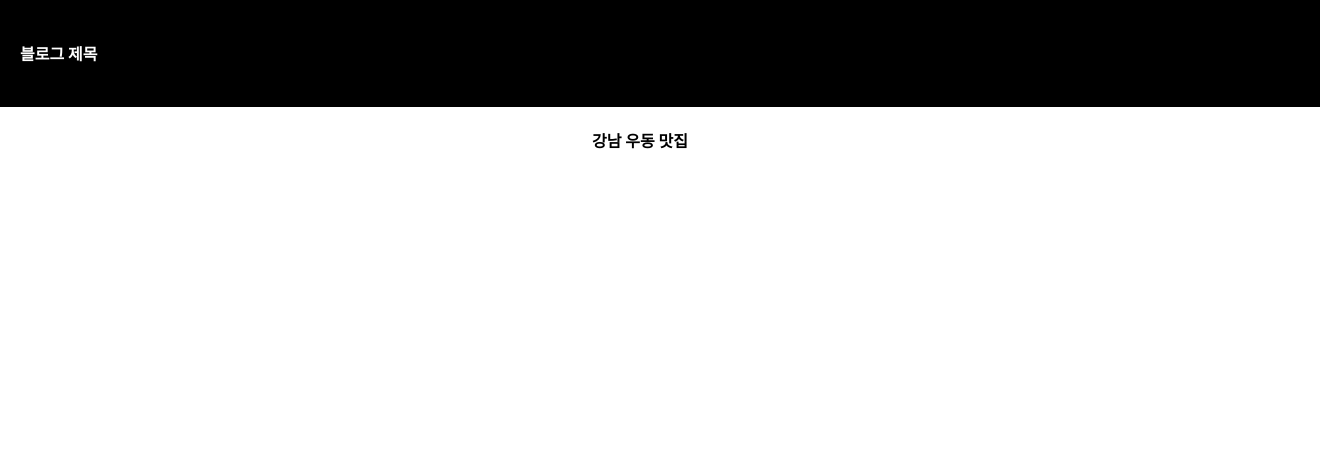
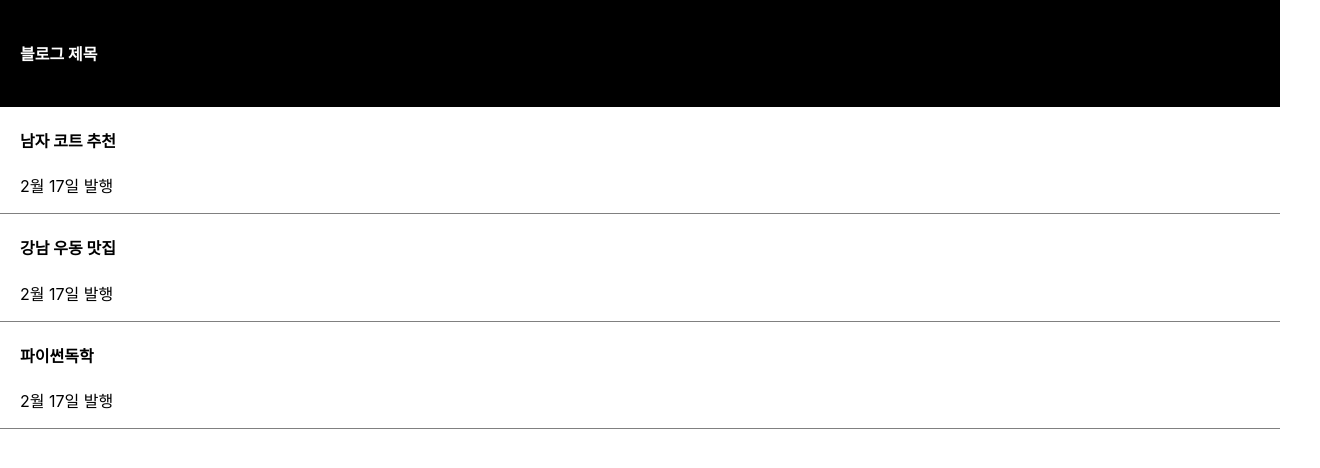
Before and after one commit to dev-hsonghart/2023_react_prac, a React (Create React App) app: page / in a window 1280 px wide. Shown: the top 468 px of the page, 1320 px wide, since content can reach past the window. Built offline with nearby package versions, Linux system fonts and the light colour scheme.

Commit message:
리액트 02 숙제 - useState를 이용하여 따로 저장된 변수를 html에 출력하기

```diff
--- a/src/App.css
+++ b/src/App.css
@@ -9,3 +9,13 @@
   color: white;
   padding: 20px;
 }
+
+div {
+  box-sizing: border-box;
+}
+
+.list {
+  padding-left: 20px;
+  text-align: left;
+  border-bottom: 1px solid grey;
+}
--- a/src/App.js
+++ b/src/App.js
@@ -1,14 +1,27 @@
+import { useState } from "react";
 import "./App.css";
 
 function App() {
   let post = "강남 우동 맛집";
+  let [item, b] = useState(["남자 코트 추천", "강남 우동 맛집", "파이썬독학"]);
 
   return (
     <div className="App">
       <div className="nav-bar">
         <h4>블로그 제목</h4>
       </div>
-      <h4>{post}</h4>
+      <div className="list">
+        <h4>{item[0]}</h4>
+        <p>2월 17일 발행</p>
+      </div>
+      <div className="list">
+        <h4>{item[1]}</h4>
+        <p>2월 17일 발행</p>
+      </div>
+      <div className="list">
+        <h4>{item[2]}</h4>
+        <p>2월 17일 발행</p>
+      </div>
     </div>
   );
 }
```
